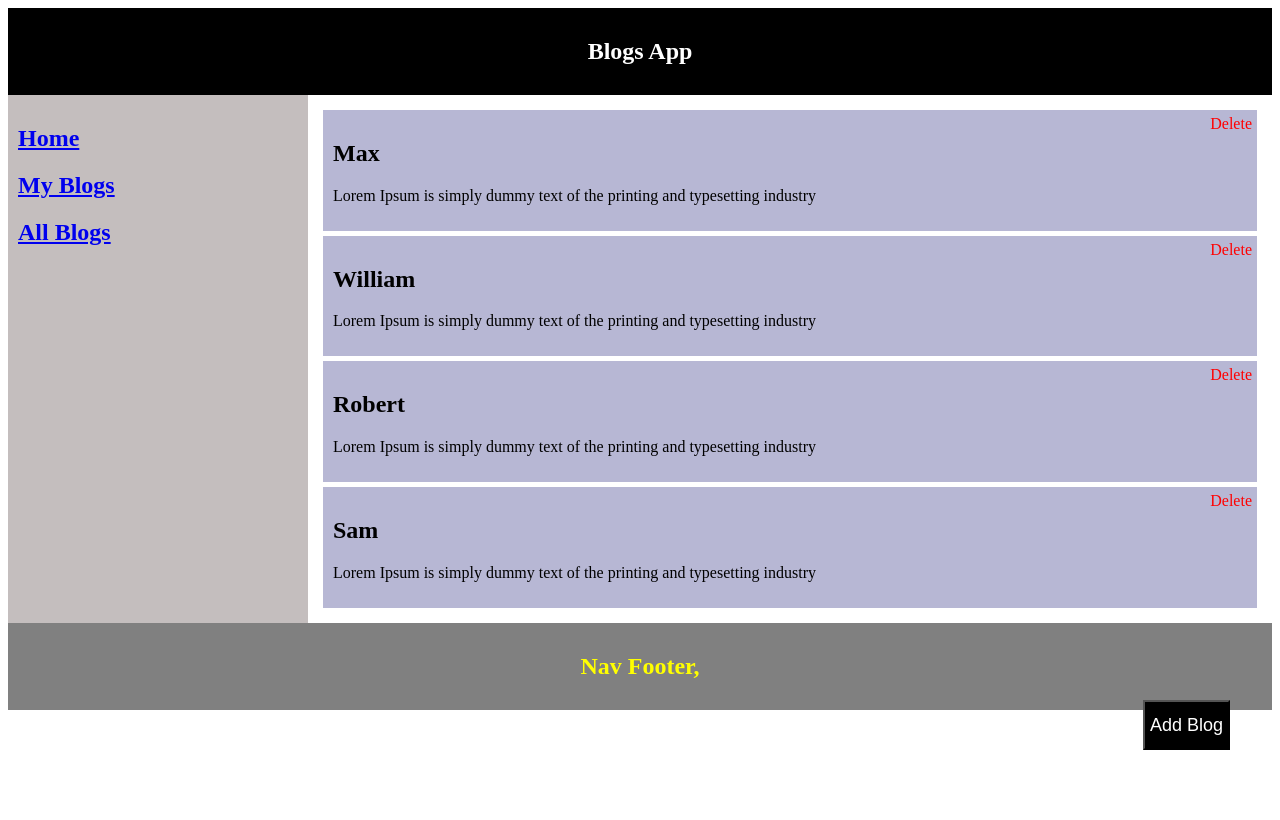
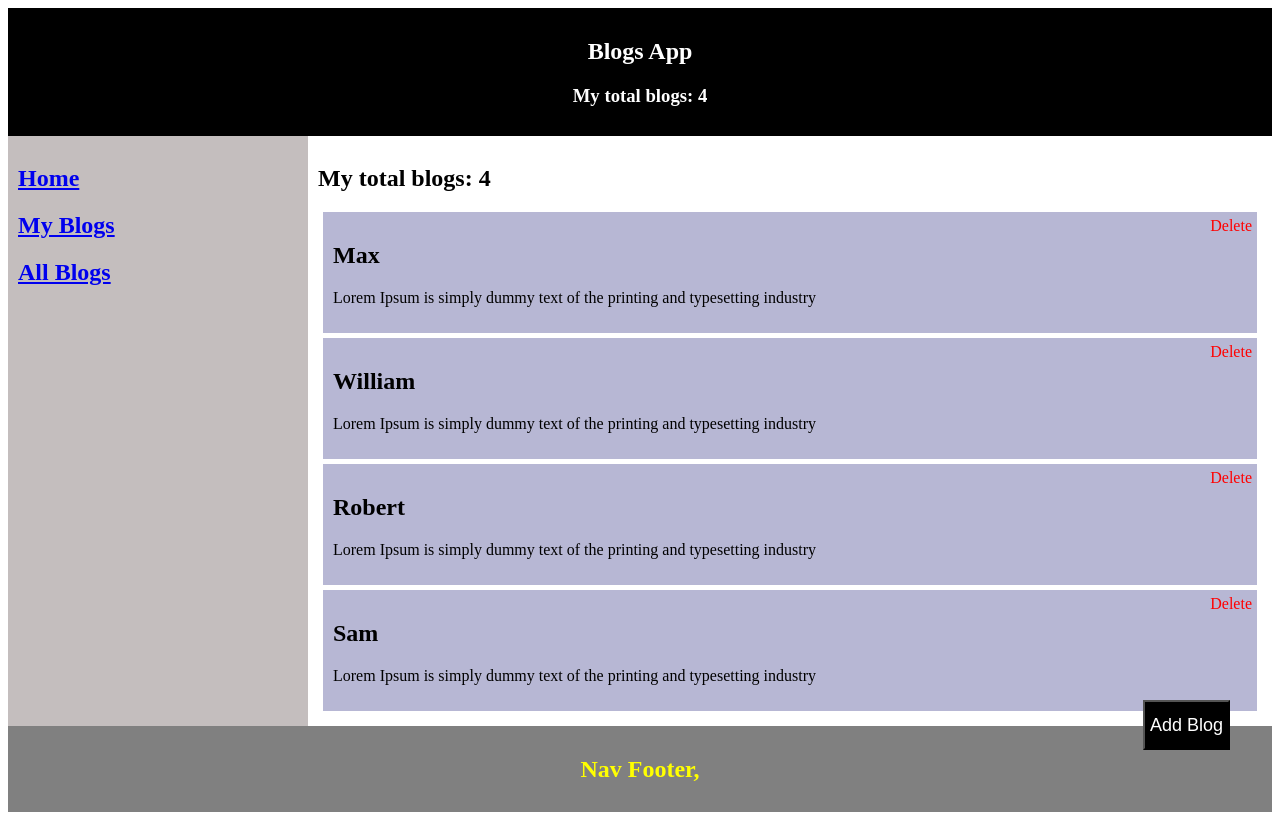
Before and after one commit to kiranvilla/blog, a Vue app: page /my-blogs in a window 1280 px wide. Built offline with nearby package versions, Linux system fonts and the light colour scheme.

Commit message:
vuex modules

```diff
--- a/src/components/NavHeader.vue
+++ b/src/components/NavHeader.vue
@@ -1,14 +1,23 @@
 <template>
   <div class="header">
-    <h2 @click="handleChangeHeader">{{ $store.state.header }}</h2>
+    <h2 @click="handleChangeHeader">{{ header }}</h2>
+    <h3>My total blogs: {{ myTotalBlogs }}</h3>
   </div>
 </template>
 
 <script>
 export default {
+  computed: {
+    header() {
+      return this.$store.state.myBlogsModule.header
+    },
+    myTotalBlogs() {
+      return this.$store.getters['myBlogsModule/myTotalBlogs']
+    }
+  },
   methods: {
     handleChangeHeader() {
-      this.$store.commit('changeHeader', { title: 'header changed' })
+      this.$store.commit('myBlogsModule/changeHeader', 'Header changed')
       // this.$store.state.header = 'header changed'
       // this.$emit('changeHeader', 'Header changed')
     }
@@ -22,7 +31,7 @@ export default {
   text-align: center;
   padding: 10px;
 }
-h2 {
+h2, h3 {
   color: #fff;
 }
 </style>
--- a/src/main.js
+++ b/src/main.js
@@ -1,23 +1,11 @@
 import Vue from 'vue'
 import VueRouter from 'vue-router'
-import Vuex from 'vuex'
 
 import App from './App.vue'
 import router from './routes'
+import store from './store/store'
 
 Vue.use(VueRouter)
-Vue.use(Vuex)
-
-const store = new Vuex.Store({
-  state: {
-    header: 'Blogs App'
-  },
-  mutations: {
-    changeHeader(state, payload) {
-      state.header = payload.title
-    }
-  }
-})
 
 Vue.config.productionTip = false
 
--- /dev/null
+++ b/src/store/allBlogsModule.js
@@ -0,0 +1,36 @@
+import axios from 'axios'
+
+const allBlogsModule = {
+  namespaced: true,
+  state: {
+    blogs: []
+  },
+
+  mutations: {
+    setBlogs(state, payload) {
+      state.blogs = payload
+    },
+    addBlog(state, payload) {
+      state.blogs.push(payload)
+    },
+    deleteBlog(state, index) {
+      state.blogs.splice(index, 1)
+    }
+  },
+
+  actions: {
+    getBlogs({ commit, state, rootState }) {
+      console.log('state', state)
+      console.log('rootState', rootState)
+      axios.get('https://jsonplaceholder.typicode.com/posts')
+        .then(response => {
+          commit('setBlogs', response.data)
+        })
+        .catch(error => {
+          console.log('error', error.response)
+        })
+    }
+  }
+}
+
+export default allBlogsModule
--- /dev/null
+++ b/src/store/myBlogsModule.js
@@ -0,0 +1,42 @@
+const myBlogsModule = {
+  namespaced: true,
+  state: {
+    header: 'Blogs App',
+    blogs: [
+      {
+        title: 'Max',
+        body: 'Lorem Ipsum is simply dummy text of the printing and typesetting industry'
+      },
+      {
+        title: 'William',
+        body: 'Lorem Ipsum is simply dummy text of the printing and typesetting industry'
+      },
+      {
+        title: 'Robert',
+        body: 'Lorem Ipsum is simply dummy text of the printing and typesetting industry'
+      },
+      {
+        title: 'Sam',
+        body: 'Lorem Ipsum is simply dummy text of the printing and typesetting industry'
+      },
+    ]
+  },
+
+  getters: {
+    myTotalBlogs: (state) => state.blogs.length
+  },
+
+  mutations: {
+    changeHeader(state, payload) {
+      state.header = payload
+    },
+    addBlog(state, payload) {
+      state.blogs.push(payload)
+    },
+    deleteBlog(state, index) {
+      state.blogs.splice(index, 1)
+    }
+  }
+}
+
+export default myBlogsModule
--- /dev/null
+++ b/src/store/store.js
@@ -0,0 +1,16 @@
+import Vuex from 'vuex'
+import Vue from 'vue'
+
+import myBlogsModule from './myBlogsModule'
+import allBlogsModule from './allBlogsModule'
+
+Vue.use(Vuex)
+
+const store = new Vuex.Store({
+  modules: {
+    myBlogsModule,
+    allBlogsModule
+  }
+})
+
+export default store
--- a/src/views/AllBlogs.vue
+++ b/src/views/AllBlogs.vue
@@ -40,7 +40,7 @@
 <script>
 import AppModal from '../components/AppModal.vue'
 
-import axios from 'axios'
+// import axios from 'axios'
 
 export default {
   components: {
@@ -48,13 +48,7 @@ export default {
   },
 
   mounted() {
-    axios.get('https://jsonplaceholder.typicode.com/posts')
-      .then(response => {
-        this.blogs = response.data
-      })
-      .catch(error => {
-        console.log('error', error.response)
-      })
+    this.$store.dispatch('allBlogsModule/getBlogs')
     // fetch('https://jsonplaceholder.typicode.com/posts')
     //   .then(response => response.json())
     //   .then(json => {
@@ -69,7 +63,12 @@ export default {
       showBlogModal: false,
       showWarningModal: false,
       blogIndex: null,
-      blogs: []
+    }
+  },
+
+  computed: {
+    blogs() {
+      return this.$store.state.allBlogsModule.blogs
     }
   },
 
@@ -79,7 +78,8 @@ export default {
       this.blogIndex = index
     },
     confirmDelete() {
-      this.blogs.splice(this.blogIndex, 1)
+      this.$store.commit('allBlogsModule/deleteBlog', this.blogIndex)
+      // this.blogs.splice(this.blogIndex, 1)
       this.blogIndex = null
       this.showWarningModal = false
     },
@@ -91,10 +91,14 @@ export default {
       this.showBlogModal = true
     },
     submitForm() {
-      this.blogs.push({
+      this.$store.commit('allBlogsModule/addBlog', {
         title: this.title,
         body: this.body
       })
+      // this.blogs.push({
+      //   title: this.title,
+      //   body: this.body
+      // })
       this.showBlogModal = false
       this.title = ''
       this.body = ''
--- a/src/views/MyBlogs.vue
+++ b/src/views/MyBlogs.vue
@@ -1,5 +1,6 @@
 <template>
   <div class="app-listing">
+    <h2>My total blogs: {{ myTotalBlogs }}</h2>
     <div v-for="(item, index) in blogs" :key="index" class="blog">
       <span class="delete-blog" @click="deleteBlog(index)">Delete</span>
       <h2>{{ item.title }}</h2>
@@ -58,25 +59,15 @@ export default {
       showBlogModal: false,
       showWarningModal: false,
       blogIndex: null,
-      // blogs: []
-      blogs: [
-        {
-          title: 'Max',
-          body: 'Lorem Ipsum is simply dummy text of the printing and typesetting industry'
-        },
-        {
-          title: 'William',
-          body: 'Lorem Ipsum is simply dummy text of the printing and typesetting industry'
-        },
-        {
-          title: 'Robert',
-          body: 'Lorem Ipsum is simply dummy text of the printing and typesetting industry'
-        },
-        {
-          title: 'Sam',
-          body: 'Lorem Ipsum is simply dummy text of the printing and typesetting industry'
-        },
-      ]
+    }
+  },
+
+  computed: {
+    blogs() {
+      return this.$store.state.myBlogsModule.blogs
+    },
+    myTotalBlogs() {
+      return this.$store.getters['myBlogsModule/myTotalBlogs']
     }
   },
 
@@ -86,7 +77,8 @@ export default {
       this.blogIndex = index
     },
     confirmDelete() {
-      this.blogs.splice(this.blogIndex, 1)
+      this.$store.commit('myBlogsModule/deleteBlog', this.blogIndex)
+      // this.blogs.splice(this.blogIndex, 1)
       this.blogIndex = null
       this.showWarningModal = false
     },
@@ -98,10 +90,14 @@ export default {
       this.showBlogModal = true
     },
     submitForm() {
-      this.blogs.push({
+      this.$store.commit('myBlogsModule/addBlog', {
         title: this.title,
         body: this.body
       })
+      // this.blogs.push({
+      //   title: this.title,
+      //   body: this.body
+      // })
       this.showBlogModal = false
       this.title = ''
       this.body = ''
```
